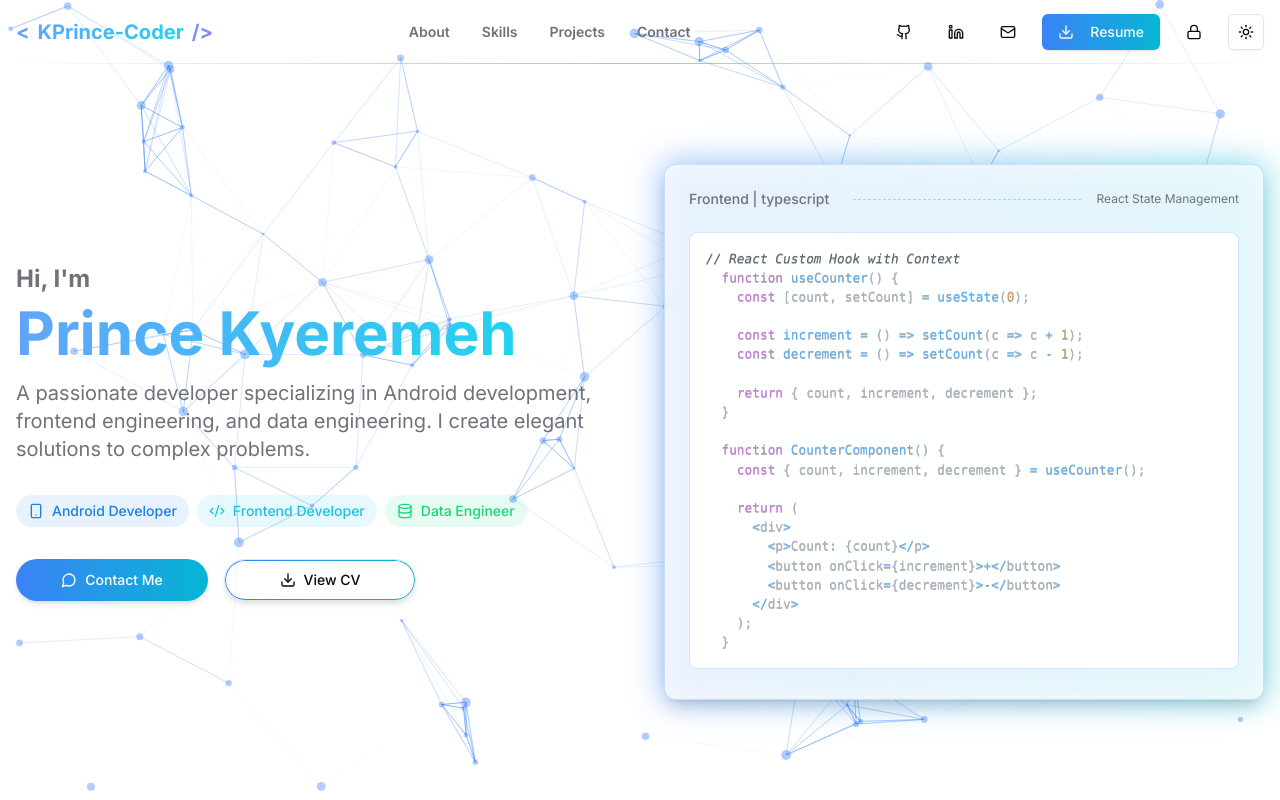
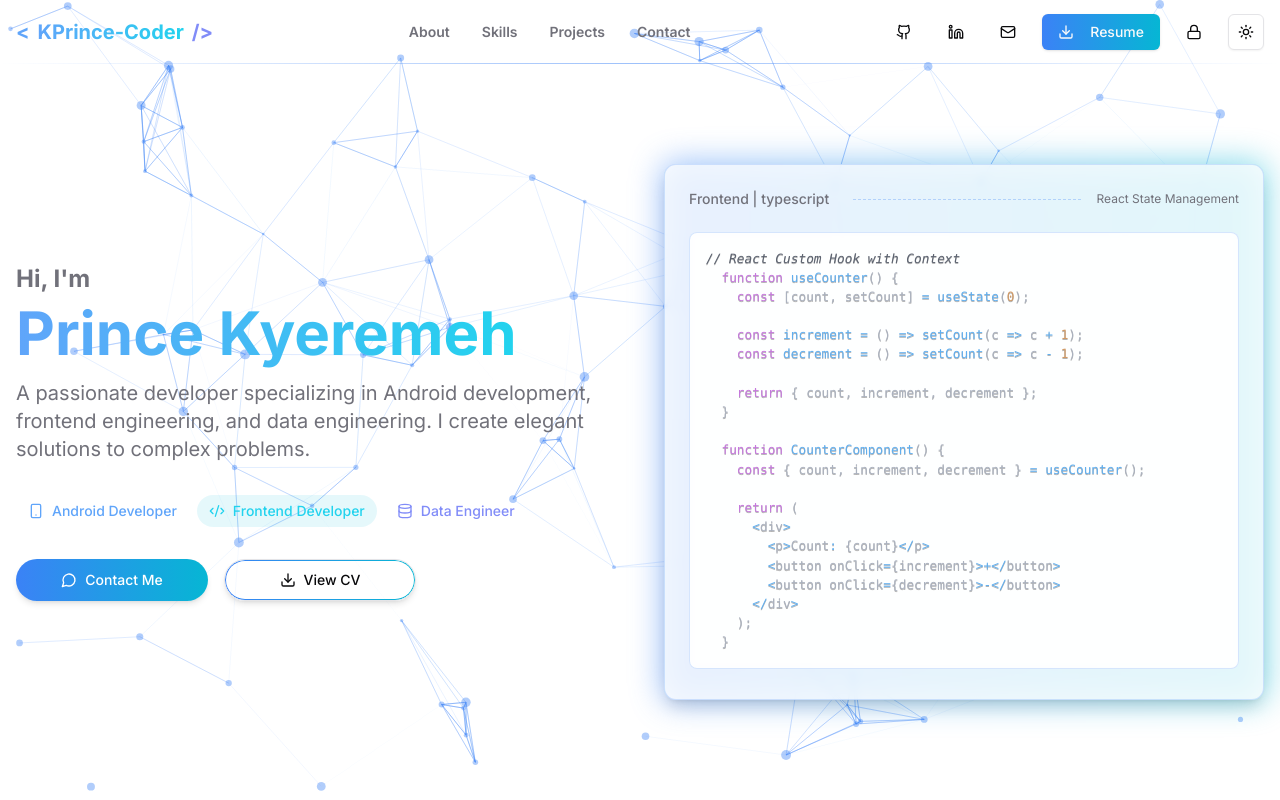
Before and after one commit to Prince-K-cmd/portfolio-webapp-3, a Next.js app: page / in a window 1280 px wide. Shown: the top 800 px of the page. Built offline with nearby package versions, Linux system fonts and the light colour scheme.

Commit message:
Change all colors of languages badges in tailwind.config.ts

```diff
--- a/tailwind.config.ts
+++ b/tailwind.config.ts
@@ -42,19 +42,16 @@ const config: Config = {
         },
         badge: {
           android: {
-            // background: 'hsl(210, 80%, 95%)', // Light blue background
-            background: "hsla(210, 80.40%, 50.00%, 0.10)", // Light blue background
-            text: "hsl(210, 80%, 50%)", // Deeper blue text
+            background: "hsla(hsl(217.22, 91.22%, 59.8%, 0.10)", // Light blue background
+            text: "hsl(213.12, 93.9%, 67.84%)", // Deeper blue text
           },
           frontend: {
-            // background: "hsl(190, 80%, 95%)", // Light cyan background
-            background: "hsla(190, 80.40%, 50.00%, 0.10)", // Light cyan background
-            text: "hsl(190, 80%, 50%)", // Deeper cyan text
+            background: "hsl(188.74, 94.5%, 42.75%, 0.10)", // Light cyan background
+            text: "hsl(187.94, 85.71%, 53.33%)", // Deeper cyan text
           },
           data: {
-            // background: "hsl(150, 80%, 95%)", // Light green background
-            background: "hsla(150, 85.50%, 46.10%, 0.10)", // Light green background
-            text: "hsl(150, 85.50%, 46.10%)", // Deeper green text
+            background: "hsla(hsl(238.73, 83.53%, 66.67%, 0.10)", // Light green background
+            text: "hsl(234.45, 89.47%, 73.92%)", // Deeper green text
           },
         },
         border: "hsl(var(--border))",
```
